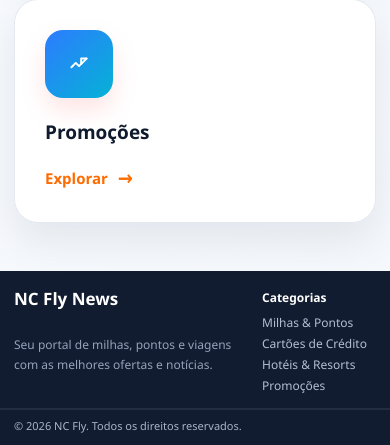
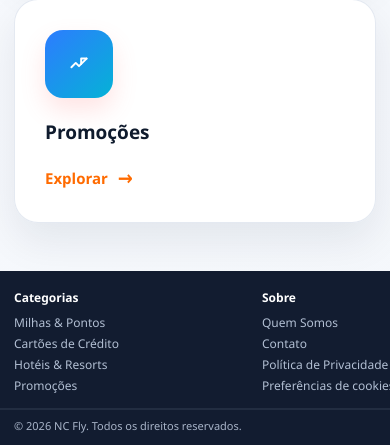
Before and after one commit to PedroNacari97/site-fpp, a Django app: page /home/ in a window 390 px wide; the page is wider, and only the part inside the window is pictured. Shown: the part 2743-3188 px from the top of that part. Run offline with Django 5.2, Linux system fonts and the light colour scheme; data comes from the database, SQL or seed files in the repository; data that the repository does not hold is empty.

Commit message:
fix: ajustes de layout mobile na home
- overflow-x: hidden no html/body para remover scroll horizontal
- minimum-scale=1 no viewport para impedir zoom-out
- Footer mobile: esconder bloco de marca (NC Fly News) para economizar espaco
- Ultimas noticias: corrigir slice para mostrar 6 artigos (bug pulava 3 artigos)

Co-Authored-By: Claude Sonnet 4.6 <noreply@anthropic.com>

```diff
--- a/portal/static/portal/css/portal.css
+++ b/portal/static/portal/css/portal.css
@@ -29,6 +29,7 @@ html,
 body {
   margin: 0;
   padding: 0;
+  overflow-x: hidden;
 }
 
 body.portal-body {
@@ -3557,6 +3558,10 @@ img {
     font-size: 12px;
   }
 
+  .portal-footer__brand-block--home {
+    display: none;
+  }
+
   .portal-footer__newsletter-form,
   .portal-footer--home:not(.portal-footer--saas) .portal-footer__bar-inner {
     grid-template-columns: 1fr;
--- a/portal/templates/portal/base_public.html
+++ b/portal/templates/portal/base_public.html
@@ -3,7 +3,7 @@
 <html lang="pt-br">
 <head>
     <meta charset="UTF-8">
-    <meta name="viewport" content="width=device-width, initial-scale=1.0">
+    <meta name="viewport" content="width=device-width, initial-scale=1.0, minimum-scale=1.0">
     <title>{% block title %}{{ seo_title|default:"NC Fly News" }}{% endblock %}</title>
     <meta name="description" content="{{ seo_description|default:'Portal da NC Fly com not&iacute;cias, promo&ccedil;&otilde;es, milhas, cart&otilde;es de cr&eacute;dito, hot&eacute;is e estrat&eacute;gias para viajar melhor.' }}">
     <meta name="robots" content="{{ seo_robots|default:'index,follow' }}">
--- a/portal/views.py
+++ b/portal/views.py
@@ -921,7 +921,7 @@ def home_publica(request):
     if is_searching:
         grade = limited_noticias[:12]
     else:
-        grade = limited_noticias[4:10] if len(limited_noticias) > 4 else limited_noticias[1:7]
+        grade = limited_noticias[1:7]
 
     # Agrupar noticias por categoria para a home
     noticias_por_categoria = defaultdict(list)
```
